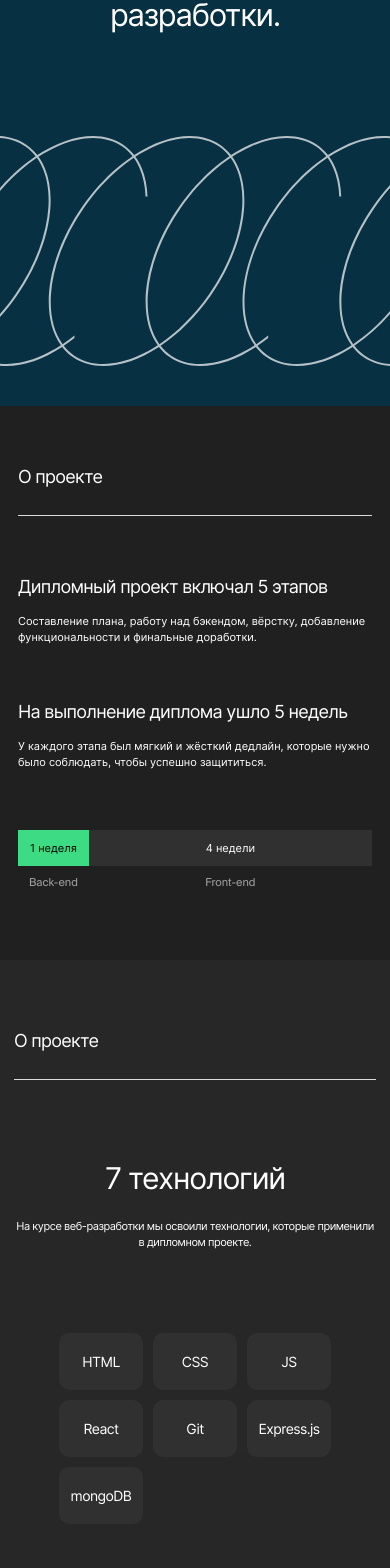
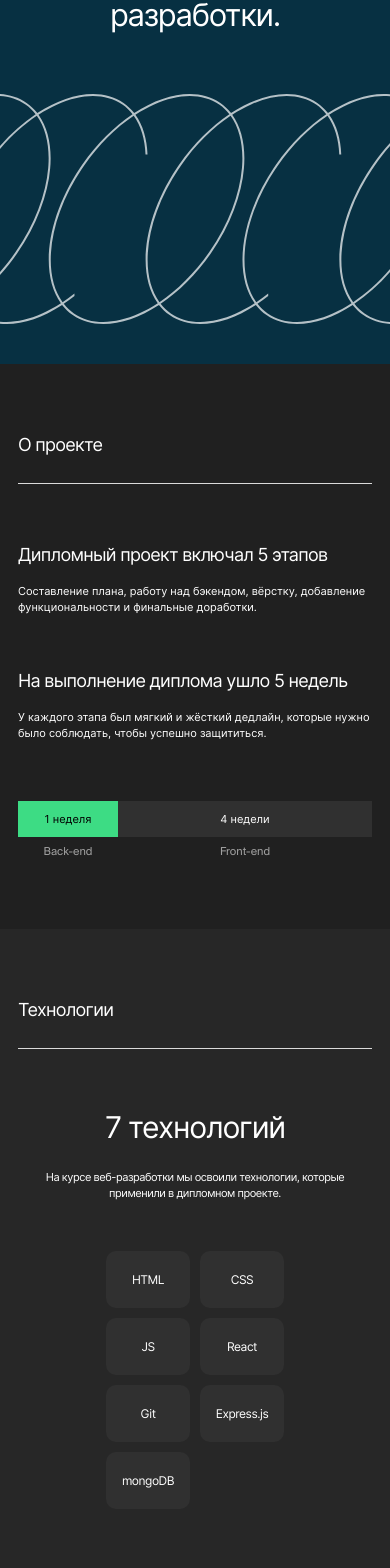
Before and after one commit to Alisbur/movies-explorer-frontend, a React (Create React App) app: page / in a window 390 px wide. Shown: the part 340-1908 px from the top of the page. Built offline with nearby package versions, Linux system fonts and the light colour scheme.

Commit message:
лендинг попал в pixelperfect

```diff
--- a/src/components/About/About.css
+++ b/src/components/About/About.css
@@ -177,6 +177,11 @@
     padding: 90px 50px;
   }
 
+  .about__desc-grid {
+    row-gap: 22px;
+    column-gap: 30px;
+  }
+
   .about__schedule-grid {
     margin-top: 23px;
   }
@@ -192,11 +197,15 @@
     font-weight: 400;
     line-height: 17px;
   }
+
+  .about__back-time {
+    min-width: 142px;
+  }
 }
 
 @media (max-width: 600px) {
   .about__content {
-    padding: 60px 18px 70px 18px;
+    padding: 70px 18px 70px 18px;
     gap: 60px;
   }
 
@@ -209,7 +218,7 @@
   }
 
   .about__desc-grid {
-    row-gap: 16px;
+    row-gap: 18px;
     grid-template-columns: 1fr;
     grid-template-rows: 1fr;
     grid-template-areas:
@@ -225,7 +234,7 @@
   }
 
   .about__time-title {
-    padding-top: 40px;
+    padding-top: 37px;
   }
 
   .about__parts-text, .about__time-text {
@@ -238,8 +247,12 @@
     line-height: normal;
   }
 
+  .about__back-time {
+    min-width: 100px;
+  }
+
   .about__schedule-grid {
-    row-gap: 10px;
+    row-gap: 8px;
     margin: 0;
   }
 }
--- a/src/components/Footer/Footer.css
+++ b/src/components/Footer/Footer.css
@@ -11,7 +11,7 @@
   align-content: center;
   line-height: 1;
   box-sizing: border-box;
-  padding: 79px 70px 20px 70px;
+  padding: 56px 70px 20px 70px;
 }
 
 .footer__title {
@@ -79,8 +79,7 @@
 
 @media (max-width: 600px) {
   .footer__content {
-    padding-left: 10px;
-    padding-right: 10px;
+    padding: 62px 10px 20px 10px;
   }
 
   .footer__title {
--- a/src/components/Hero/Hero.css
+++ b/src/components/Hero/Hero.css
@@ -31,7 +31,7 @@
 }
 
 .hero__pic {
-  max-width: 722px;
+  min-width: 722px;
   max-height: 244px;
   align-self: self-end;
 }
@@ -39,6 +39,7 @@
 @media (max-width: 1000px) {
   .hero__content {
     padding: 300px 44px 70px 44px;
+    gap: 140px;
   }
 
   .hero__title {
@@ -57,7 +58,9 @@
 @media (max-width: 600px) {
   .hero__content {
     padding: 183px 10px 40px 10px;
+    gap: 60px;
   }
+
   .hero__title {
     min-width: 300px;
     font-size: 31px;
--- a/src/components/Student/Student.css
+++ b/src/components/Student/Student.css
@@ -119,10 +119,10 @@
   width: 100%;
   display: flex;
   flex-direction: column;
-  gap: 20px;
+  gap: 18px;
   list-style: none;
   padding-left: 0;
-  margin-top: 50px;
+  margin-top: 45px;
 }
 
 .student__portfolio-item {
@@ -130,7 +130,7 @@
   flex-direction: row;
   justify-content: space-between;
   align-items: center;
-  padding-bottom: 9px;
+  padding-bottom: 12px;
   border-bottom: 1px solid rgba(66, 66, 66, 1);
 }
 
@@ -228,6 +228,7 @@
     flex-direction: column-reverse;
     align-content: center;
     margin-top: 60px;
+    gap: 51px;
   }
 
   .student__photo {
@@ -238,7 +239,7 @@
   }
 
   .student__about {
-    gap: 16px;
+    gap: 20px;
   }
 
   .student__name {
@@ -265,10 +266,16 @@
 
   .student__portfolio-title {
     margin-top: 70px;
+    font-size: 14px;
+    font-family: Inter;
+    font-style: normal;
+    font-weight: 400;
+    line-height: 20px;
   }
 
   .student__portfolio {
     margin-top: 40px;
+    gap: 20px;
   }
 
   .student__portfolio-item {
@@ -289,6 +296,6 @@
   .student__portfolio-link {
     width: 18px;
     height: 28px;
-    background-size: 70%;
+    background-size: 60%;
   }
 }
--- a/src/components/Tech/Tech.css
+++ b/src/components/Tech/Tech.css
@@ -32,7 +32,7 @@
 }
 
 .tech__text-title {
-  margin: 80px 0 0 0;
+  margin: 90px 0 0 0;
   color: #FFF;
   text-align: center;
   font-size: 50px;
@@ -44,16 +44,16 @@
 }
 
 .tech__text {
-  margin: 22px 0 83px 0;
+  margin: 28px 0 100px 0;
   max-width: 460px;
   color: #FFF;
   text-align: center;
-  font-size: 12px;
+  font-size: 14px;
   font-family: Inter;
   font-style: normal;
   font-weight: 400;
-  line-height: 18px;
-  letter-spacing: -0.48px;
+  line-height: 20px;
+  letter-spacing: -0.56px;
 }
 
 .tech__items {
@@ -97,22 +97,33 @@
 
   .tech__items {
     grid-template-columns: repeat(auto-fit, minmax(84px, auto));
+    min-height: 57px;
+  }
+
+  .tech__text-title {
+    margin-top: 80px;
+  }
+
+  .tech__text {
+    margin: 22px 0 81px 0;
+    font-size: 12px;
+    line-height: 18px;
+    letter-spacing: -0.48px;
   }
 
   .tech__item {
-    min-height: 57px;
-  }
-
-  .tech__text {
     font-size: 12px;
-    line-height: 18px;
+    font-family: Inter;
+    font-style: normal;
+    font-weight: 400;
+    line-height: normal;
     letter-spacing: -0.48px;
   }
 }
 
 @media (max-width: 600px) {
   .tech__content {
-    padding: 70px 14px;
+    padding: 70px 18px;
   }
 
   .tech__title {
@@ -123,15 +134,26 @@
     letter-spacing: -0.72px;
   }
 
+  .tech__items {
+    max-width: 270px;
+  }
+
   .tech__text-title {
     font-size: 30px;
     line-height: normal;
     letter-spacing: -1.2px;
+    margin-top: 60px;
   }
 
   .tech__text {
     font-size: 11px;
     line-height: 16px;
     letter-spacing: -0.44px;
+    margin-top: 24px;
+    margin-bottom: 50px;
+  }
+
+  .tech__item {
+    min-height: 57px;
   }
 }
--- a/src/components/Tech/Tech.jsx
+++ b/src/components/Tech/Tech.jsx
@@ -4,7 +4,7 @@ function Tech() {
   return (
     <section className="tech">
       <div className="tech__content">
-        <h2 className="tech__title">О проекте</h2>
+        <h2 className="tech__title">Технологии</h2>
         <h3 className="tech__text-title">7 технологий</h3>
         <p className="tech__text">На курсе веб-разработки мы освоили технологии, которые применили в дипломном проекте.</p>
         <ul className="tech__items">
```
